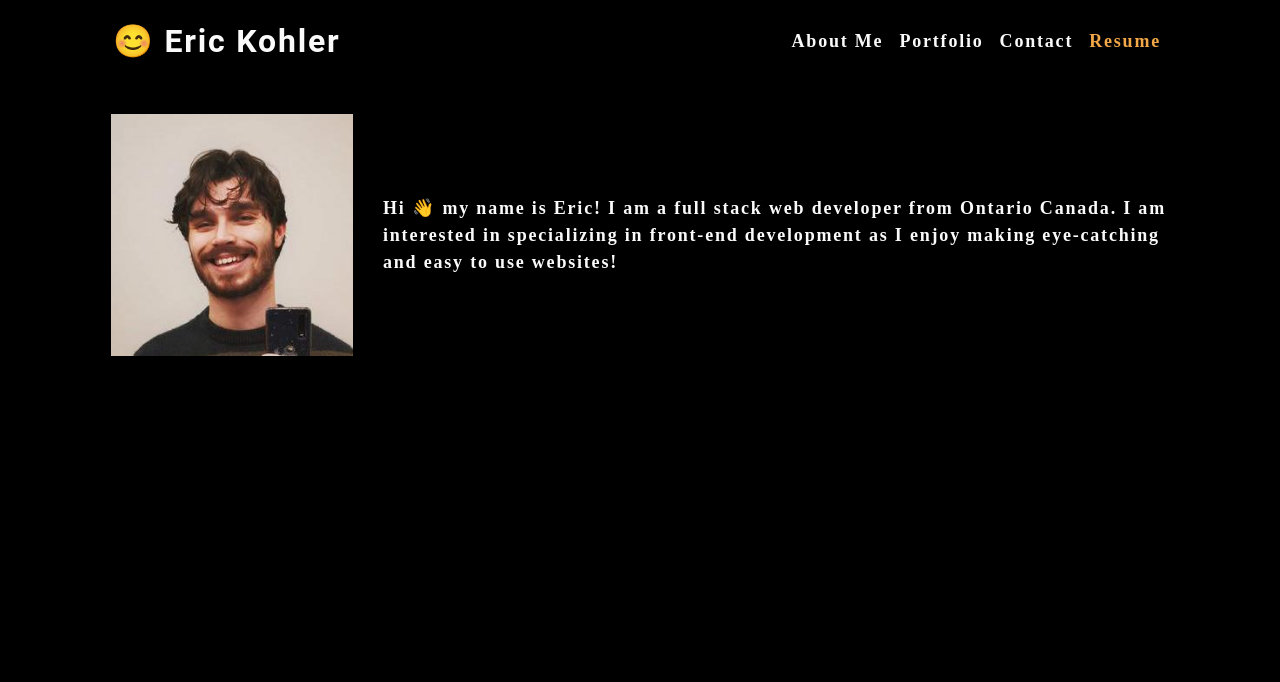
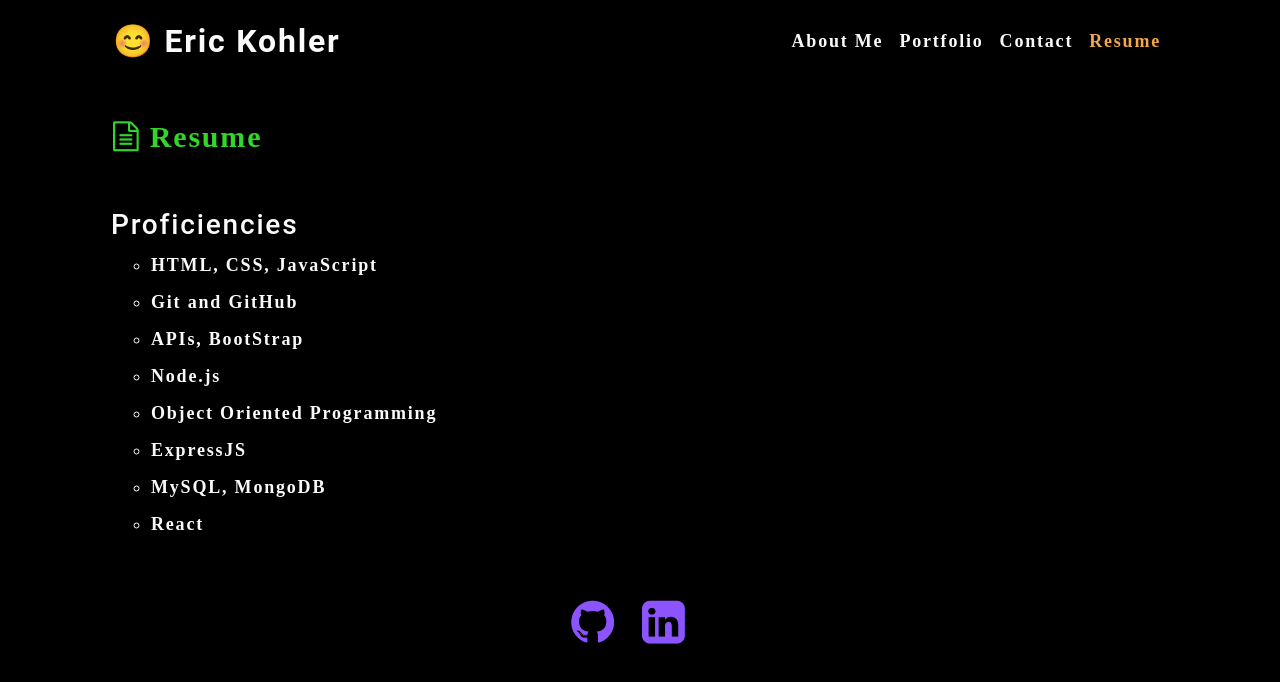
Before and after one commit to eikohler/Portfolio-V2, a React (Create React App) app: page / in a window 1280 px wide. Both pictures are taken after a click on the element "Resume". Shown: the top 682 px of the page. Built offline with nearby package versions, Linux system fonts and the light colour scheme.

Commit message:
setup footer with links

```diff
--- a/src/App.jsx
+++ b/src/App.jsx
@@ -1,6 +1,8 @@
 import React, { useState } from 'react';
 import Nav from './components/Nav';
 import About from './components/About';
+import Footer from './components/Footer';
+import Resume from './components/Resume';
 import ContactForm from './components/Contact';
 import PhotoList from './components/PhotoList';
 
@@ -17,8 +19,9 @@ function App() {
       {currentNav === 'about' && <About />}
       {currentNav === 'portfolio' && <PhotoList />}
       {currentNav === 'contact' && <ContactForm />}
-      {currentNav === 'resume' && <About />}
+      {currentNav === 'resume' && <Resume />}
       </main>
+      <Footer />
     </>
   );
 }
--- /dev/null
+++ b/src/components/Footer/index.jsx
@@ -0,0 +1,14 @@
+import React from 'react';
+
+function Footer() {
+  return (
+    <footer className='container text-center'>
+        <div className='footer-links'>
+            <a href='https://github.com/eikohler' target="_blank" rel="noopener noreferrer"><i className="fa fa-github"></i></a>
+            <a href='https://www.linkedin.com/in/eric-kohler-379592204/' target="_blank" rel="noopener noreferrer"><i className="fa fa-linkedin-square"></i></a>
+        </div>
+    </footer>
+  );
+}
+
+export default Footer;
--- a/src/components/Modal/index.jsx
+++ b/src/components/Modal/index.jsx
@@ -10,7 +10,7 @@ const Modal = ({ onClose, currentPhoto }) => {
           <p>{description}</p>
           <div className='mb-4 links'>
             <a href={link} target="_blank" rel="noopener noreferrer"><i className="fa fa-television"></i></a>
-            <a href={github} target="_blank" rel="noopener noreferrer"><i class="fa fa-github"></i></a>
+            <a href={github} target="_blank" rel="noopener noreferrer"><i className="fa fa-github"></i></a>
           </div>
           <button onClick={onClose} type="button">Close this modal</button>
         </div>
--- /dev/null
+++ b/src/components/Resume/index.jsx
@@ -0,0 +1,39 @@
+import React from 'react';
+
+function Resume() {
+  return (
+    <div className='links'>
+      <a href="https://my.indeed.com/p/xqeac6x" target="_blank" rel="noopener noreferrer">
+      <i class="fa fa-file-text-o"></i> Resume</a>
+      <h3 className='mt-5'>Proficiencies</h3>
+      <ul className='dots'>
+        <li>
+            HTML, CSS, JavaScript
+        </li>
+        <li>
+            Git and GitHub
+        </li>
+        <li>
+            APIs, BootStrap
+        </li>
+        <li>
+            Node.js
+        </li>
+        <li>
+            Object Oriented Programming
+        </li>
+        <li>
+            ExpressJS
+        </li>
+        <li>
+            MySQL, MongoDB
+        </li>
+        <li>
+            React
+        </li>
+      </ul>
+    </div>
+  );
+}
+
+export default Resume;
--- a/src/index.css
+++ b/src/index.css
@@ -294,3 +294,13 @@ a {
   margin-right: 20px;
   color: #31d628;
 }
+
+.dots li{
+  list-style:circle;
+  margin-top: 10px;
+}
+
+.footer-links a{
+  font-size: 50px;
+  margin-right: 20px;
+}
```
